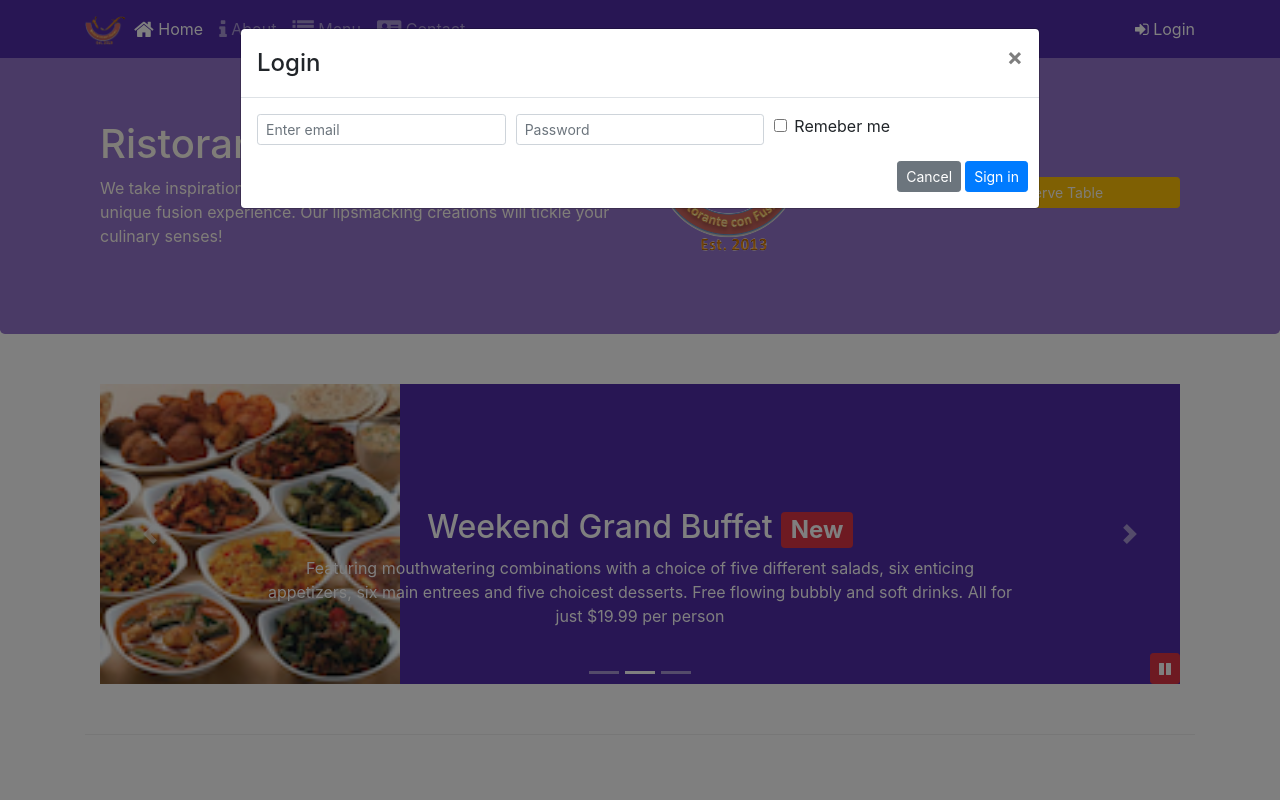
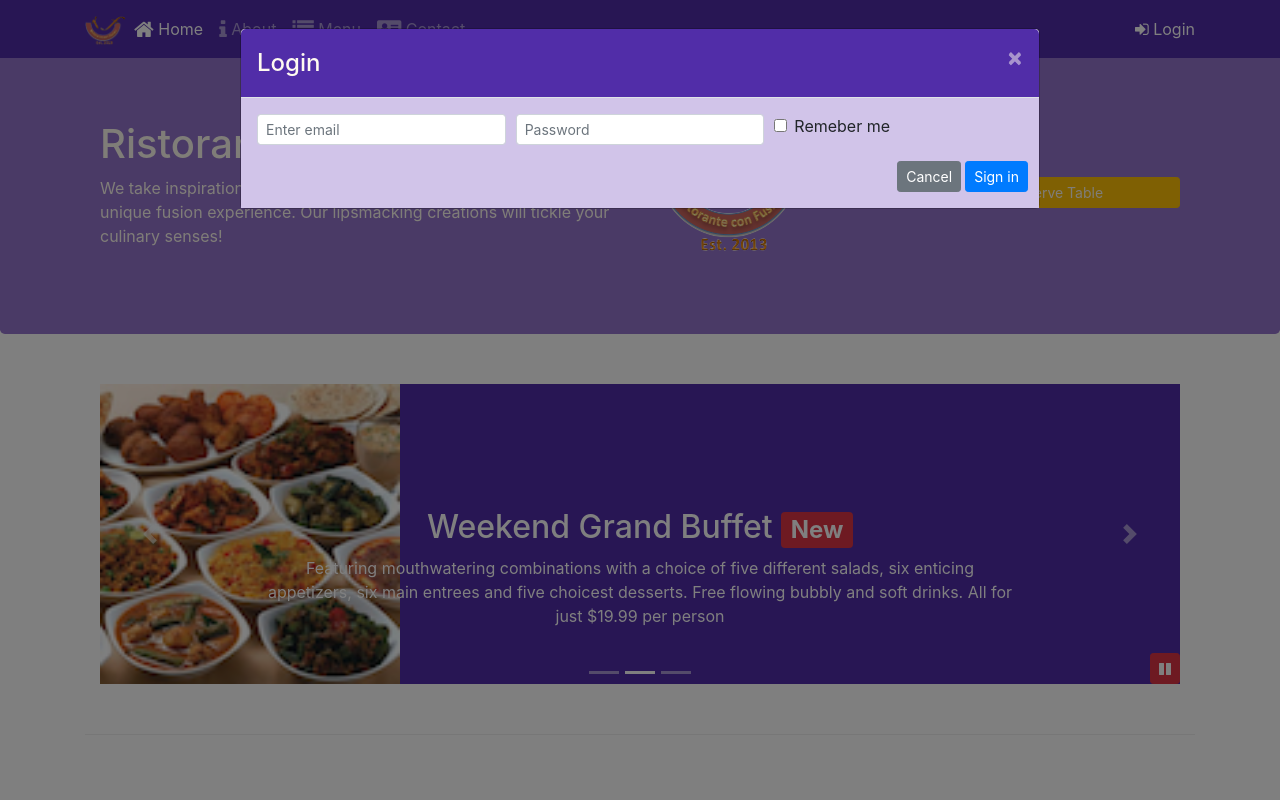
Before and after one commit to answer99/conFusion, a website: page index.html in a window 1280 px wide. Both pictures are taken after a click on the link "Login". Shown: the top 800 px of the page. Drawn offline with nearby package versions, Linux system fonts and the light colour scheme.

Commit message:
Assignment4

```diff
--- a/css/styles.scss
+++ b/css/styles.scss
@@ -90,3 +90,16 @@ body{
     position: absolute;
     bottom: 0px;
 }
+
+.modal-header {
+    background: $background-dark;
+    color: floralwhite;
+
+    .close {
+        color: floralwhite;
+    }
+}
+
+.modal-body {
+    background: $background-pale;
+}
--- a/index.html
+++ b/index.html
@@ -30,7 +30,7 @@
                         <li class="nav-item"><a class="nav-link" href="./contactus.html"><span class="fa fa-address-card fa-lg"></span> Contact</a></li>
                     </ul>
                     <span class="navbar-text">
-                        <a data-toggle="modal" data-target="#loginModal">
+                        <a id="loginbutton">
                             <span class="fa fa-sign-in"></span> Login
                         </a>
                     </span>
@@ -162,8 +162,7 @@
                     <img src="img/logo.png" class="img-fluid">
                 </div>
                 <div class="col-12 col-sm-3 align-self-center">
-                    <a class="btn btn-warning btn-sm btn-block" data-toggle="modal"
-                    data-target="#reserveModal">Reserve Table</a>
+                    <a id= reservetable class="btn btn-warning btn-sm btn-block">Reserve Table</a>
                 </div>
             </div>
         </div>
@@ -324,6 +323,14 @@
                     $("#carouselButton").children("span").addClass("fa-pause");
                 }
             });
+
+            $("#reservetable").click(function() {
+                $("#reserveModal").modal('toggle');
+            });
+
+            $("#loginbutton").click(function() {
+                $("#loginModal").modal('toggle');
+            });
         });
     </script>
 </body>
```
Also changed, not shown: css/styles.css.
